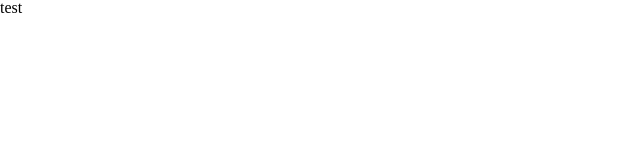
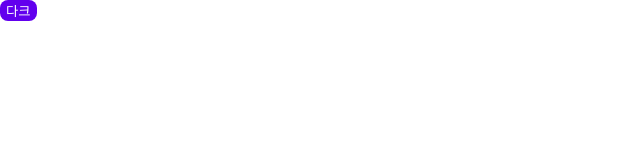
Before and after one commit to warizi/jarvis, a React (Vite) app: page /test in a window 1280 px wide. Shown: the top 160 px of the page, without its empty margins (0-640 px from the left). Built offline with nearby package versions, Linux system fonts and the light colour scheme.

Commit message:
다크모드, 라이트모드 테스트

```diff
--- a/src/app/App.tsx
+++ b/src/app/App.tsx
@@ -2,7 +2,8 @@ import { ThemeProvider } from "@emotion/react";
 import HomePage from "@pages/home";
 import TaskPage from "@pages/task";
 import TestPage from "@pages/test";
-import { lightTheme } from "@shared/theme/theme";
+import { darkTheme, lightTheme } from "@shared/theme/theme";
+import { useThemeStore } from "@shared/theme/themeStore";
 import {
   BrowserRouter,
   Route,
@@ -10,8 +11,12 @@ import {
 } from "react-router-dom";
 
 function App() {
+  const darkMode = useThemeStore((state) => state.darkMode);
+
   return (
-    <ThemeProvider theme={lightTheme}>
+    <ThemeProvider
+      theme={darkMode ? darkTheme : lightTheme}
+    >
       <BrowserRouter>
         <Routes>
           <Route path="/" element={<HomePage />} />
--- a/src/pages/test/ui/TestPage.tsx
+++ b/src/pages/test/ui/TestPage.tsx
@@ -1,7 +1,13 @@
 /** @jsxImportSource @emotion/react */
 
+import ThemeToggleButton from "./ThemeToggleButton";
+
 function TestPage() {
-  return <div>test</div>;
+  return (
+    <div>
+      <ThemeToggleButton />
+    </div>
+  );
 }
 
 export default TestPage;
--- /dev/null
+++ b/src/pages/test/ui/ThemeToggleButton.tsx
@@ -0,0 +1,29 @@
+/** @jsxImportSource @emotion/react */
+
+import { Theme, useTheme } from "@emotion/react";
+import { useThemeStore } from "@shared/theme/themeStore";
+
+const buttonStyle = (theme: Theme) => ({
+  backgroundColor: theme.colors.primary,
+  color: theme.colors.text.secondary,
+  border: "none",
+  borderRadius: theme.radius.medium,
+});
+
+function ThemeToggleButton() {
+  const { toggleDarkMode, darkMode } = useThemeStore(
+    (state) => state
+  );
+  const theme = useTheme();
+
+  return (
+    <button
+      css={buttonStyle(theme)}
+      onClick={toggleDarkMode}
+    >
+      {darkMode ? "라이트" : "다크"}
+    </button>
+  );
+}
+
+export default ThemeToggleButton;
--- a/src/shared/theme/theme.ts
+++ b/src/shared/theme/theme.ts
@@ -32,3 +32,28 @@ export const lightTheme: Theme = {
     large: "0px 8px 16px rgba(0, 0, 0, 0.1)",
   },
 };
+
+export const darkTheme: Theme = {
+  colors: {
+    background: "#121212",
+    surface: "#1e1e1e",
+    primary: "#bb86fc",
+    secondary: "#03dac6",
+    error: "#cf6679",
+    text: {
+      primary: "#ffffff",
+      secondary: "#000000",
+      disabled: "#a9a9a9",
+    },
+    border: "#343434",
+  },
+  typography: {
+    size: { small: "12px", medium: "14px", large: "16px" },
+  },
+  radius: { small: "4px", medium: "8px", large: "12px" },
+  shadow: {
+    small: "0px 2px 4px rgba(0, 0, 0, 0.9)",
+    medium: "0px 4px 8px rgba(0, 0, 0, 0.9)",
+    large: "0px 8px 16px rgba(0, 0, 0, 0.9)",
+  },
+};
--- /dev/null
+++ b/src/shared/theme/themeStore.ts
@@ -0,0 +1,18 @@
+import { create } from "zustand";
+import { persist } from "zustand/middleware";
+
+interface ThemeState {
+  darkMode: boolean;
+  toggleDarkMode: () => void;
+}
+
+export const useThemeStore = create(
+  persist<ThemeState>(
+    (set) => ({
+      darkMode: false,
+      toggleDarkMode: () =>
+        set((state) => ({ darkMode: !state.darkMode })),
+    }),
+    { name: "theme-storage" }
+  )
+);
```
Also changed, not shown: src/app/theme/index.ts (added), src/app/theme/model/useTheme.ts (added).
